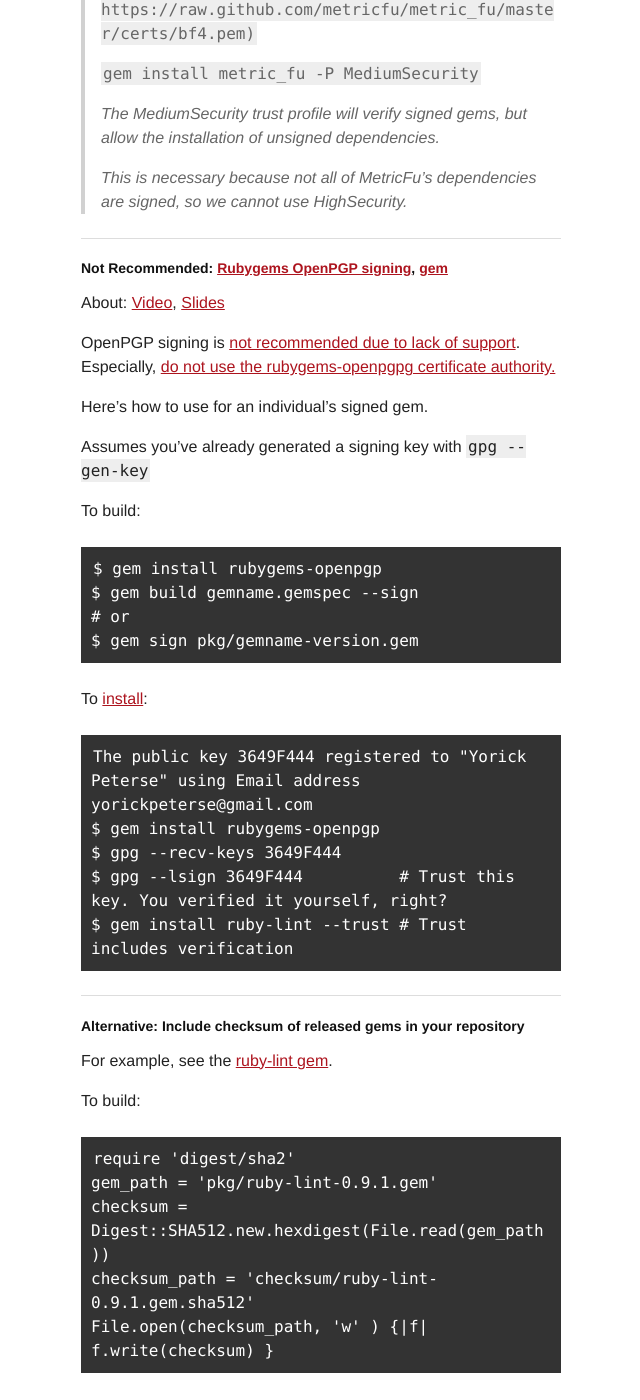
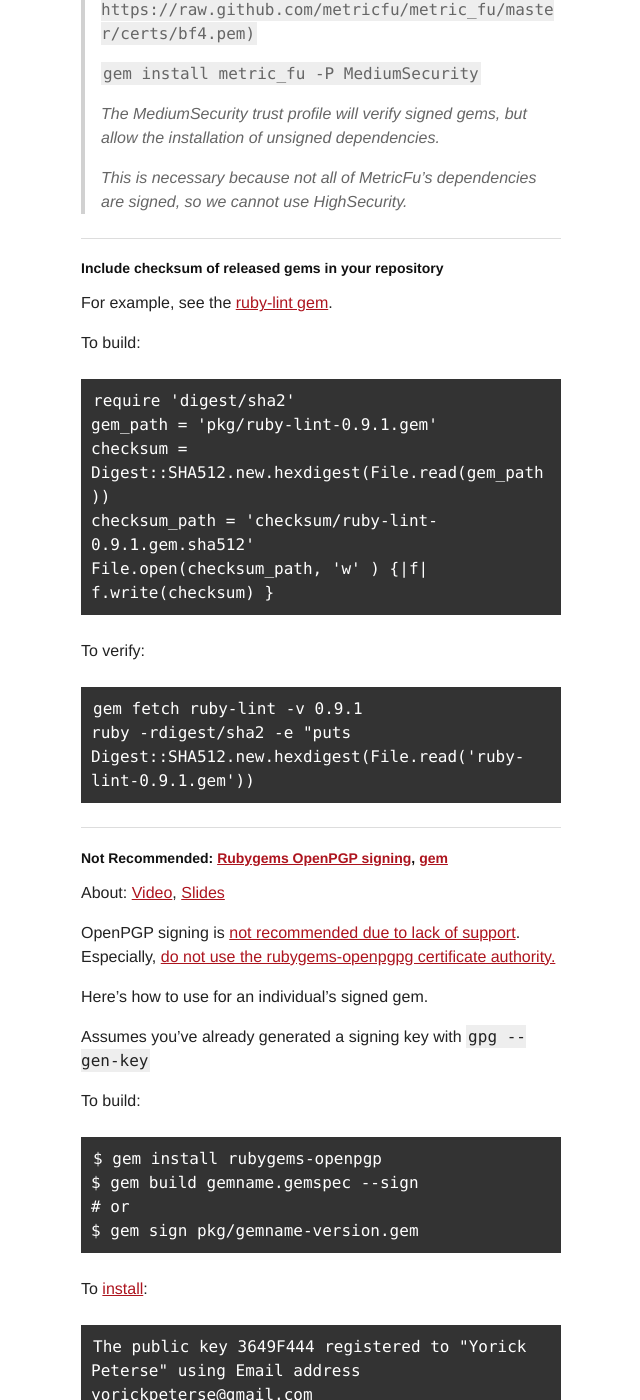
Before and after one commit to radar/guides, a Jekyll site: the page built from security.md, in a window 1280 px wide and 1400 px high, scrolled down 2559 px. Shown: the whole window, without its empty margins (319-959 px from the left). Built offline with Jekyll 4.4.1, drawn with Linux system fonts in a browser that asks for light colours; part of the change alters nothing that is shown; some of the changed text lies outside the part shown.

Commit message:
Highlight gem checksum before the not-recommended openpgp

```diff
--- a/security.md
+++ b/security.md
@@ -101,6 +101,25 @@ Add cert paths to your gemspec
 
 -------
 
+### Include checksum of released gems in your repository
+
+For example, see the [ruby-lint gem](https://github.com/YorickPeterse/ruby-lint/blob/0858d8f841f604398f40ba3a40777d68c03a543b/task/checksum.rake).
+
+To build:
+
+    require 'digest/sha2'
+    gem_path = 'pkg/ruby-lint-0.9.1.gem'
+    checksum = Digest::SHA512.new.hexdigest(File.read(gem_path))
+    checksum_path = 'checksum/ruby-lint-0.9.1.gem.sha512'
+    File.open(checksum_path, 'w' ) {|f| f.write(checksum) }
+
+To verify:
+
+    gem fetch ruby-lint -v 0.9.1
+    ruby -rdigest/sha2 -e "puts Digest::SHA512.new.hexdigest(File.read('ruby-lint-0.9.1.gem'))
+
+-------
+
 ### Not Recommended: [Rubygems OpenPGP signing](https://web.archive.org/web/20130914152133/http://www.rubygems-openpgp-ca.org/), [gem](https://github.com/grant-olson/rubygems-openpgp)
 About: [Video](https://vimeo.com/59297058), [Slides](https://docs.google.com/a/grant-olson.net/viewer?a=v&pid=sites&srcid=Z3JhbnQtb2xzb24ubmV0fGdyYW50LXMtc3R1ZmZ8Z3g6MTg5MWZkNjU3ZGEyZDY5Yg)
 
@@ -126,25 +145,6 @@ To [install](https://github.com/grant-olson/stackdriver-ruby/blob/505d928/README
     $ gpg --lsign 3649F444          # Trust this key. You verified it yourself, right?
     $ gem install ruby-lint --trust # Trust includes verification
 
-------
-
-### Alternative: Include checksum of released gems in your repository
-
-For example, see the [ruby-lint gem](https://github.com/YorickPeterse/ruby-lint/blob/0858d8f841f604398f40ba3a40777d68c03a543b/task/checksum.rake).
-
-To build:
-
-    require 'digest/sha2'
-    gem_path = 'pkg/ruby-lint-0.9.1.gem'
-    checksum = Digest::SHA512.new.hexdigest(File.read(gem_path))
-    checksum_path = 'checksum/ruby-lint-0.9.1.gem.sha512'
-    File.open(checksum_path, 'w' ) {|f| f.write(checksum) }
-
-To verify:
-
-    gem fetch ruby-lint -v 0.9.1
-    ruby -rdigest/sha2 -e "puts Digest::SHA512.new.hexdigest(File.read('ruby-lint-0.9.1.gem'))
-
 Credits
 -------
 
```
